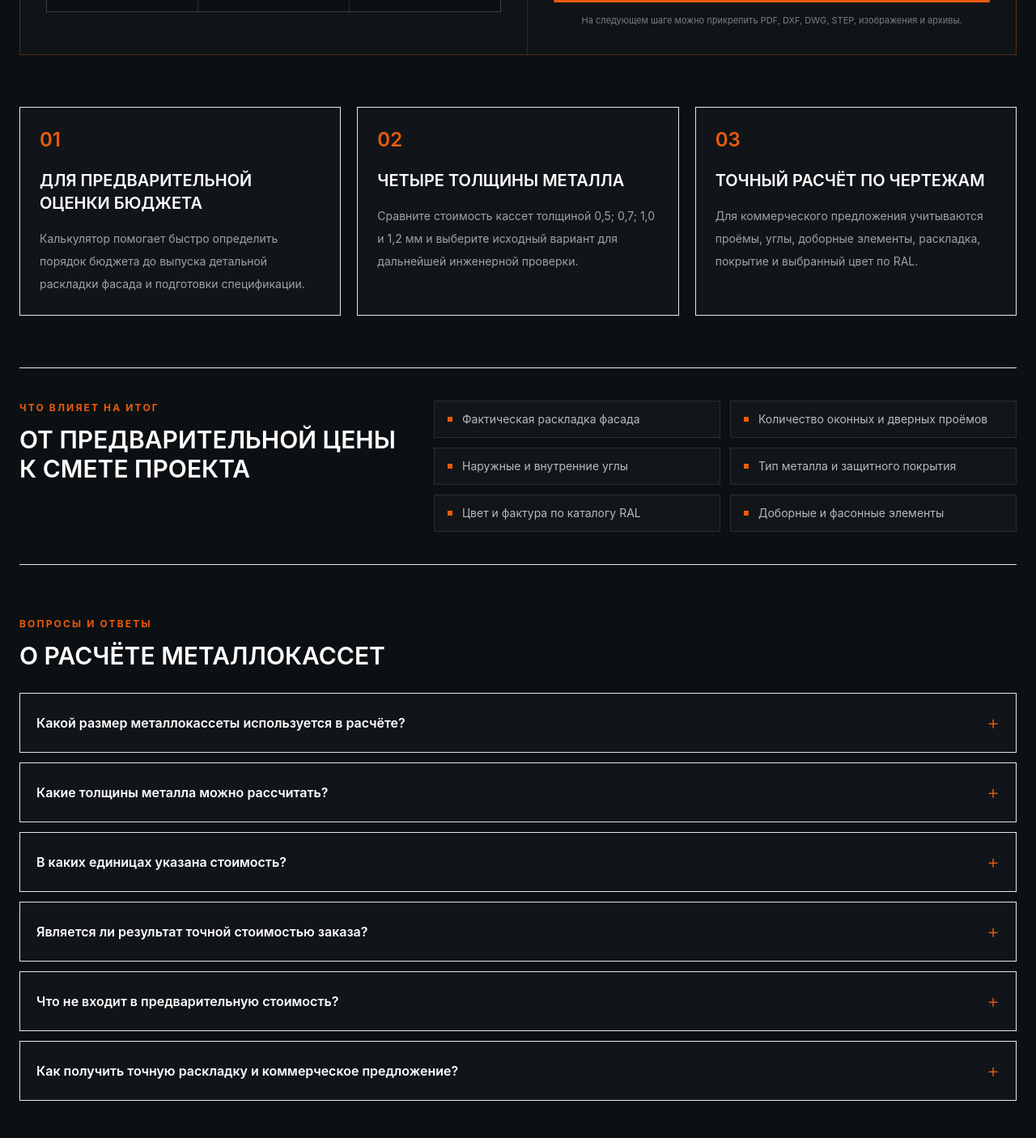
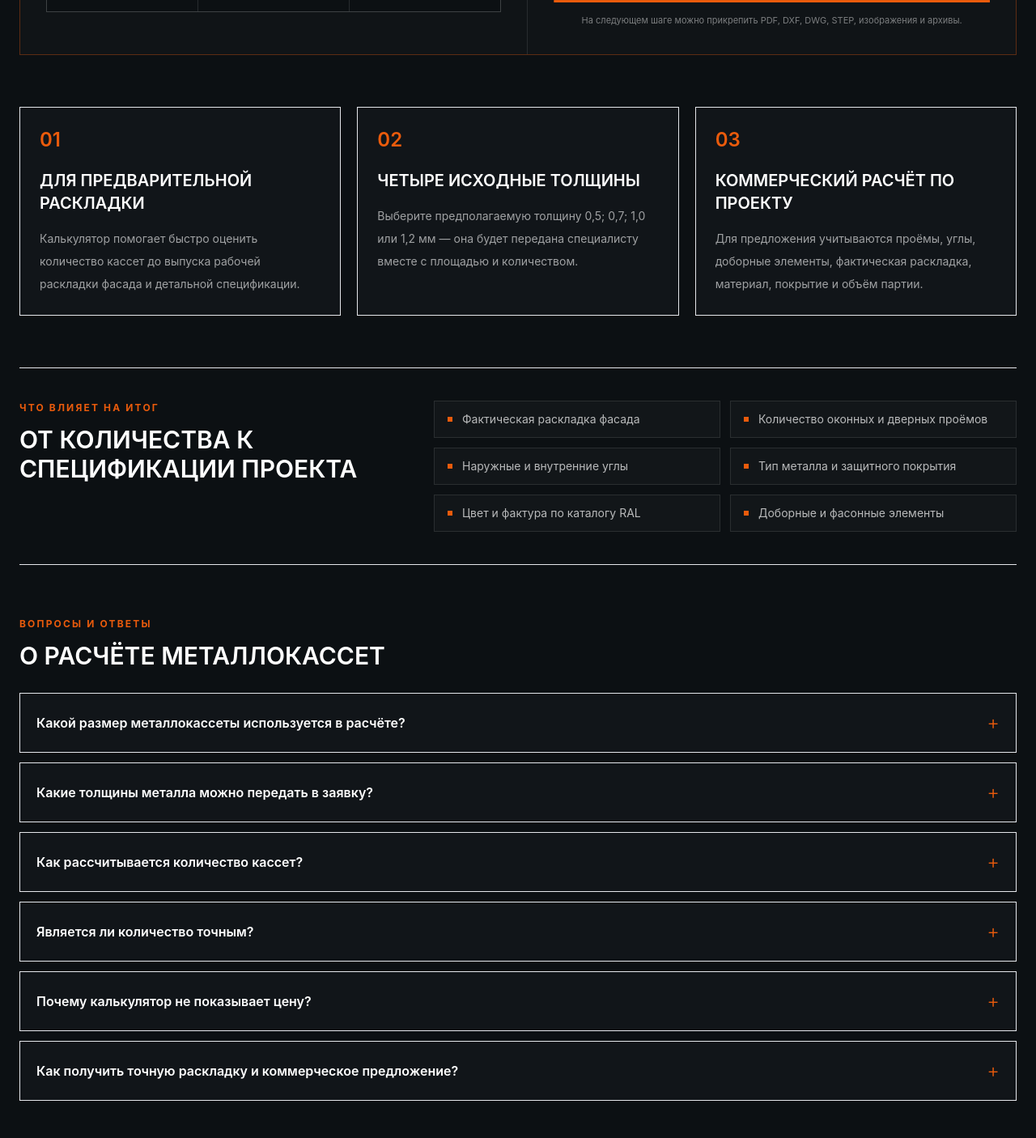
Before and after one commit to alexeyborisov19-sys/alexeyborisov19-sys-steel-probuct, a Next.js app: page /calculator-metallokassety in a window 1280 px wide. Shown: the part 1330-2736 px from the top of the page at 81% size. Built offline with nearby package versions, Linux system fonts and the light colour scheme; no server answers.

Commit message:
seo: align cassette calculator with quantity-only estimate

```diff
--- a/app/(public)/calculator-metallokassety/page.tsx
+++ b/app/(public)/calculator-metallokassety/page.tsx
@@ -8,9 +8,9 @@ import { createPageMetadata } from "@/lib/seo";
 import { absoluteUrl, siteConfig } from "@/lib/site";
 
 const path = "/calculator-metallokassety";
-const title = "Калькулятор металлокассет — расчёт стоимости фасада";
+const title = "Калькулятор металлокассет — расчёт количества по площади";
 const description =
-  "Онлайн-калькулятор металлокассет 1170×545 мм с рустом 20 мм. Укажите площадь фасада и толщину металла, чтобы получить ориентировочное количество и стоимость.";
+  "Онлайн-калькулятор металлокассет 1170×545 мм с рустом 20 мм. Укажите площадь фасада и получите ориентировочное количество кассет для дальнейшей проверки по проекту.";
 
 export const metadata: Metadata = createPageMetadata({
   title,
@@ -19,13 +19,13 @@ export const metadata: Metadata = createPageMetadata({
   keywords: [
     "калькулятор металлокассет",
     "расчет металлокассет онлайн",
-    "расчет стоимости фасадных кассет",
+    "расчет количества фасадных кассет",
     "сколько металлокассет нужно на фасад",
-    "цена металлокассет за квадратный метр",
     "металлокассеты 1170х545",
     "металлокассеты с рустом 20 мм",
-    "стоимость фасада из металлокассет",
-    "фасадные кассеты расчет цены",
+    "раскладка фасадных кассет",
+    "расчет фасадных кассет по площади",
+    "количество кассет на фасад",
     "расчет вентилируемого фасада",
   ],
 });
@@ -33,23 +33,23 @@ export const metadata: Metadata = createPageMetadata({
 const faqItems = [
   {
     question: "Какой размер металлокассеты используется в расчёте?",
-    answer: "Калькулятор настроен на металлокассету размером 1170×545 мм и межкассетный руст 20×20 мм.",
+    answer: "Калькулятор настроен на металлокассету размером 1170×545 мм и межкассетный руст 20×20 мм. Для предварительного количества используется расчётный модуль 1190×565 мм.",
   },
   {
-    question: "Какие толщины металла можно рассчитать?",
-    answer: "Доступны четыре базовых варианта толщины: 0,5 мм, 0,7 мм, 1,0 мм и 1,2 мм. Для каждого варианта указана ориентировочная стоимость одного квадратного метра.",
+    question: "Какие толщины металла можно передать в заявку?",
+    answer: "Можно выбрать один из четырёх исходных вариантов: 0,5 мм, 0,7 мм, 1,0 мм или 1,2 мм. Толщина передаётся специалисту как исходное пожелание и уточняется по требованиям проекта.",
   },
   {
-    question: "В каких единицах указана стоимость?",
-    answer: "Все базовые цены указаны за один квадратный метр металлокассет, а не за одну кассету.",
+    question: "Как рассчитывается количество кассет?",
+    answer: "Площадь фасада делится на площадь расчётного модуля 1190×565 мм, после чего количество округляется вверх до целого изделия. Это предварительная оценка, а не готовая раскладка фасада.",
   },
   {
-    question: "Является ли результат точной стоимостью заказа?",
-    answer: "Нет. Все значения калькулятора являются ориентировочными. Точный расчёт выполняется специалистом после проверки раскладки фасада, проёмов, углов, покрытия и цвета по RAL.",
+    question: "Является ли количество точным?",
+    answer: "Нет. Точная раскладка зависит от геометрии фасада, оконных и дверных проёмов, наружных и внутренних углов, примыканий, доборных элементов и проектной сетки.",
   },
   {
-    question: "Что не входит в предварительную стоимость?",
-    answer: "В расчёт не включены подсистема, крепёж, доборные элементы, упаковка и доставка. Эти позиции рассчитываются отдельно по проекту.",
+    question: "Почему калькулятор не показывает цену?",
+    answer: "Коммерческая стоимость зависит от материала, толщины, покрытия, раскладки, доборных элементов, объёма партии и текущих закупочных условий. Поэтому цену подтверждаем только после проверки исходных данных.",
   },
   {
     question: "Как получить точную раскладку и коммерческое предложение?",
@@ -60,7 +60,7 @@ const faqItems = [
 const calculatorSchema = {
   "@context": "https://schema.org",
   "@type": "WebApplication",
-  name: "Калькулятор стоимости металлокассет",
+  name: "Калькулятор количества металлокассет",
   description,
   url: absoluteUrl(path),
   applicationCategory: "BusinessApplication",
@@ -69,10 +69,10 @@ const calculatorSchema = {
   isAccessibleForFree: true,
   inLanguage: "ru-RU",
   featureList: [
-    "Расчёт количества металлокассет по площади фасада",
-    "Выбор толщины металла",
-    "Ориентировочный расчёт стоимости",
-    "Расчёт для кассеты 1170×545 мм с рустом 20 мм",
+    "Расчёт ориентировочного количества металлокассет по площади фасада",
+    "Передача предполагаемой толщины металла в заявку",
+    "Расчёт по модулю 1190×565 мм",
+    "Переход к коммерческому расчёту по проектной документации",
   ],
   provider: {
     "@type": "Organization",
@@ -99,7 +99,7 @@ export default function MetalCassetteCalculatorPage() {
         path={path}
         eyebrow="Онлайн-расчёт фасада"
         title="Калькулятор металлокассет"
-        description="Рассчитайте ориентировочное количество и стоимость фасадных металлокассет 1170×545 мм с рустом 20×20 мм по площади вашего объекта."
+        description="Рассчитайте ориентировочное количество фасадных металлокассет 1170×545 мм с рустом 20×20 мм по площади объекта и передайте исходные данные специалисту."
         image="/images/web/hero-main.webp"
       >
         <section className="bg-[#0c1013] pb-16 pt-1 sm:pb-20">
@@ -109,23 +109,23 @@ export default function MetalCassetteCalculatorPage() {
             <div className="mt-16 grid gap-5 lg:grid-cols-3">
               <article className="border border-white/12 bg-[#111519] p-6">
                 <span className="text-2xl font-semibold text-steel-orange">01</span>
-                <h2 className="mt-5 text-xl font-semibold uppercase">Для предварительной оценки бюджета</h2>
+                <h2 className="mt-5 text-xl font-semibold uppercase">Для предварительной раскладки</h2>
                 <p className="mt-4 text-sm leading-7 text-white/60">
-                  Калькулятор помогает быстро определить порядок бюджета до выпуска детальной раскладки фасада и подготовки спецификации.
+                  Калькулятор помогает быстро оценить количество кассет до выпуска рабочей раскладки фасада и детальной спецификации.
                 </p>
               </article>
               <article className="border border-white/12 bg-[#111519] p-6">
                 <span className="text-2xl font-semibold text-steel-orange">02</span>
-                <h2 className="mt-5 text-xl font-semibold uppercase">Четыре толщины металла</h2>
+                <h2 className="mt-5 text-xl font-semibold uppercase">Четыре исходные толщины</h2>
                 <p className="mt-4 text-sm leading-7 text-white/60">
-                  Сравните стоимость кассет толщиной 0,5; 0,7; 1,0 и 1,2 мм и выберите исходный вариант для дальнейшей инженерной проверки.
+                  Выберите предполагаемую толщину 0,5; 0,7; 1,0 или 1,2 мм — она будет передана специалисту вместе с площадью и количеством.
                 </p>
               </article>
               <article className="border border-white/12 bg-[#111519] p-6">
                 <span className="text-2xl font-semibold text-steel-orange">03</span>
-                <h2 className="mt-5 text-xl font-semibold uppercase">Точный расчёт по чертежам</h2>
+                <h2 className="mt-5 text-xl font-semibold uppercase">Коммерческий расчёт по проекту</h2>
                 <p className="mt-4 text-sm leading-7 text-white/60">
-                  Для коммерческого предложения учитываются проёмы, углы, доборные элементы, раскладка, покрытие и выбранный цвет по RAL.
+                  Для предложения учитываются проёмы, углы, доборные элементы, фактическая раскладка, материал, покрытие и объём партии.
                 </p>
               </article>
             </div>
@@ -133,7 +133,7 @@ export default function MetalCassetteCalculatorPage() {
             <div className="mt-16 grid gap-8 border-y border-white/12 py-10 lg:grid-cols-[.8fr_1.2fr]">
               <div>
                 <p className="eyebrow">Что влияет на итог</p>
-                <h2 className="mt-3 text-2xl font-semibold uppercase sm:text-3xl">От предварительной цены к смете проекта</h2>
+                <h2 className="mt-3 text-2xl font-semibold uppercase sm:text-3xl">От количества к спецификации проекта</h2>
               </div>
               <div className="grid gap-3 sm:grid-cols-2">
                 {[
```
